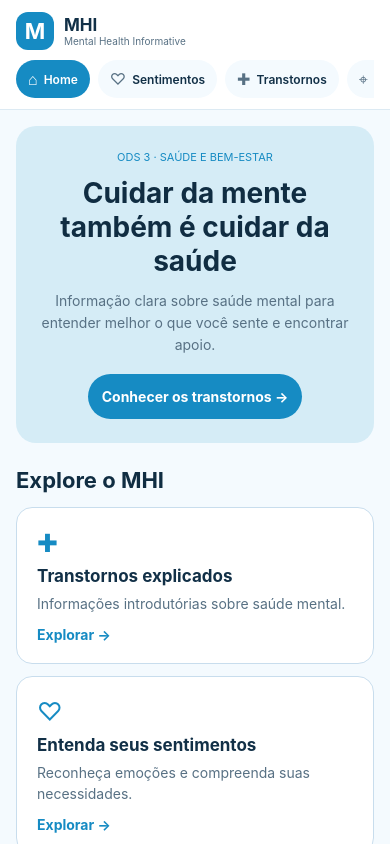
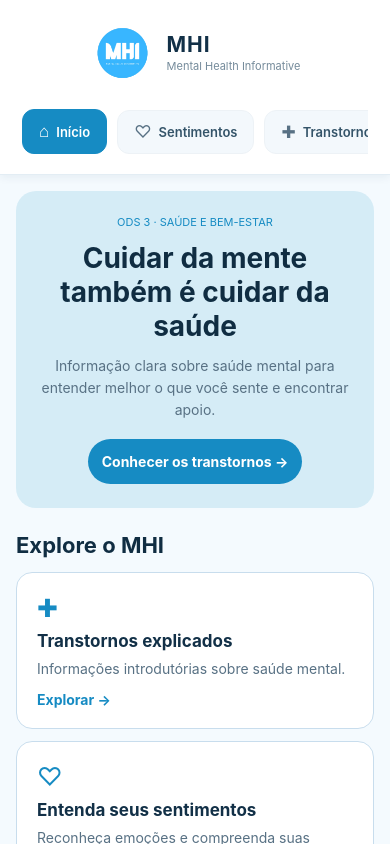
Before and after one commit to eduardosoaresdure/MHI, a React Native app in the folder mhi_expo/: screen /Home in a window 390 px wide. Built offline with nearby package versions, Linux system fonts and the light colour scheme.

Commit message:
Atualização do projeto MHI design

```diff
--- a/mhi_expo/components/header-temp.js
+++ b/mhi_expo/components/header-temp.js
@@ -1,5 +1,5 @@
 
-import React, { useEffect, useState } from 'react';
+import React, { useEffect, useState, useRef } from 'react';
 
 import {
   View,
@@ -7,12 +7,14 @@ import {
   Pressable,
   StyleSheet,
   ScrollView,
+  Animated,
+  Image,
 } from 'react-native';
 
 import AsyncStorage from '@react-native-async-storage/async-storage';
 
 const links = [
-  { nome: 'Home', tela: 'Home', icone: '⌂' },
+  { nome: 'Início', tela: 'Home', icone: '⌂' },
   { nome: 'Sentimentos', tela: 'Sentimentos', icone: '♡' },
   { nome: 'Transtornos', tela: 'Transtornos', icone: '✚' },
   { nome: 'Localização', tela: 'Localidades', icone: '⌖' },
@@ -20,6 +22,16 @@ const links = [
 
 export default function MHIHeader({ navigation, ativa }) {
   const [usuario, setUsuario] = useState(null);
+
+  const animacao = useRef(new Animated.Value(0)).current;
+
+  useEffect(() => {
+    Animated.timing(animacao, {
+      toValue: 1,
+      duration: 650,
+      useNativeDriver: true,
+    }).start();
+  }, []);
 
   useEffect(() => {
     async function verificarSessao() {
@@ -72,13 +84,33 @@ export default function MHIHeader({ navigation, ativa }) {
   }
 
   return (
-    <View style={styles.header}>
+    <Animated.View
+      style={[
+        styles.header,
+        {
+          opacity: animacao,
+          transform: [
+            {
+              translateY: animacao.interpolate({
+                inputRange: [0, 1],
+                outputRange: [-18, 0],
+              }),
+            },
+          ],
+        },
+      ]}
+    >
+      {/* IDENTIDADE DO MHI */}
       <Pressable
         style={styles.marca}
         onPress={() => navigation.navigate('Home')}
       >
         <View style={styles.logo}>
-          <Text style={styles.logoTexto}>M</Text>
+          <Image
+  source={require('../assets/MHI logo.png')}
+  style={styles.logo}
+  resizeMode="contain"
+/>
         </View>
 
         <View>
@@ -89,6 +121,7 @@ export default function MHIHeader({ navigation, ativa }) {
         </View>
       </Pressable>
 
+      {/* MENU E USUÁRIO */}
       <View style={styles.menuContainer}>
         <ScrollView
           horizontal
@@ -102,9 +135,10 @@ export default function MHIHeader({ navigation, ativa }) {
               <Pressable
                 key={item.tela}
                 onPress={() => navigation.navigate(item.tela)}
-          style={[
+                style={({ pressed }) => [
                   styles.link,
                   selecionada && styles.linkAtivo,
+                  pressed && styles.linkPressionado,
                 ]}
               >
                 <Text
@@ -136,7 +170,10 @@ export default function MHIHeader({ navigation, ativa }) {
             </Text>
 
             <Pressable
-        style={styles.botaoSair}
+              style={({ pressed }) => [
+                styles.botaoSair,
+                pressed && styles.botaoSairPressionado,
+              ]}
               onPress={sair}
             >
               <Text style={styles.textoSair}>Sair</Text>
@@ -144,7 +181,7 @@ export default function MHIHeader({ navigation, ativa }) {
           </View>
         )}
       </View>
-    </View>
+    </Animated.View>
   );
 }
 
@@ -152,75 +189,107 @@ const styles = StyleSheet.create({
   header: {
     backgroundColor: '#FFFFFF',
     borderBottomWidth: 1,
-    borderBottomColor: '#DCEAF3',
-    paddingHorizontal: 16,
-    paddingTop: 12,
-    paddingBottom: 8,
+    borderBottomColor: '#E3EDF4',
+    paddingHorizontal: 22,
+    paddingTop: 20,
+    paddingBottom: 16,
+    alignItems: 'center',
     zIndex: 1,
+
+    shadowColor: '#173B53',
+    shadowOffset: { width: 0, height: 3 },
+    shadowOpacity: 0.06,
+    shadowRadius: 8,
+    elevation: 3,
   },
 
+  // MARCA
   marca: {
     flexDirection: 'row',
     alignItems: 'center',
-    alignSelf: 'flex-start',
-    marginBottom: 10,
+    justifyContent: 'center',
+    marginBottom: 20,
   },
 
   logo: {
-    width: 38,
-    height: 38,
-    borderRadius: 12,
+    width: 48,
+    height: 48,
+    borderRadius: 15,
     backgroundColor: '#168BC3',
     alignItems: 'center',
     justifyContent: 'center',
-    marginRight: 10,
+    marginRight: 12,
   },
 
-  logoTexto: {
-    color: '#FFFFFF',
-    fontWeight: 'bold',
-    fontSize: 22,
+ logo: {
+  width: 65,
+  height: 65,
+  resizeMode: 'contain',
+  marginRight: 12,
 },
 
   nome: {
     color: '#123047',
     fontWeight: 'bold',
-    fontSize: 17,
+    fontSize: 21,
+    letterSpacing: 1,
   },
 
   subnome: {
-    color: '#587184',
-    fontSize: 10,
+    color: '#758B9B',
+    fontSize: 11,
+    marginTop: 2,
+  },
+
+  // MENU
+  menuContainer: {
+    width: '100%',
+    maxWidth: 1100,
+    flexDirection: 'row',
+    alignItems: 'center',
+    justifyContent: 'center',
+    flexWrap: 'wrap',
+    gap: 12,
   },
 
   menu: {
     alignItems: 'center',
-    gap: 8,
-    paddingBottom: 3,
+    justifyContent: 'center',
+    gap: 10,
+    paddingVertical: 4,
+    flexGrow: 1,
   },
 
   link: {
     flexDirection: 'row',
     alignItems: 'center',
-    gap: 6,
-    paddingVertical: 9,
-    paddingHorizontal: 12,
-    borderRadius: 20,
-    backgroundColor: '#F4FAFE',
+    gap: 7,
+    paddingVertical: 11,
+    paddingHorizontal: 16,
+    borderRadius: 12,
+    backgroundColor: '#F3F8FC',
+    borderWidth: 1,
+    borderColor: '#EDF2F6',
   },
 
   linkAtivo: {
     backgroundColor: '#168BC3',
+    borderColor: '#168BC3',
+  },
+
+  linkPressionado: {
+    backgroundColor: '#DCEFFA',
+    transform: [{ scale: 0.96 }],
   },
 
   icone: {
     color: '#587184',
-    fontSize: 16,
+    fontSize: 17,
   },
 
   linkTexto: {
-    color: '#123047',
-    fontSize: 12,
+    color: '#345469',
+    fontSize: 13,
     fontWeight: '600',
   },
 
@@ -228,18 +297,13 @@ const styles = StyleSheet.create({
     color: '#FFFFFF',
   },
 
-  menuContainer: {
-  flexDirection: 'row',
-  alignItems: 'center',
-  justifyContent: 'space-between',
-  gap: 12,
-},
-
+  // USUÁRIO
   areaUsuario: {
     flexDirection: 'row',
     alignItems: 'center',
+    justifyContent: 'center',
     gap: 10,
-  marginLeft: 10,
+    paddingLeft: 12,
   },
 
   nomeUsuario: {
@@ -250,10 +314,15 @@ nomeUsuario: {
   },
 
   botaoSair: {
-  backgroundColor: '#FCEAEA',
-  paddingVertical: 8,
-  paddingHorizontal: 13,
-  borderRadius: 9,
+    backgroundColor: '#FCEEEE',
+    paddingVertical: 9,
+    paddingHorizontal: 15,
+    borderRadius: 10,
+  },
+
+  botaoSairPressionado: {
+    backgroundColor: '#F5DADA',
+    transform: [{ scale: 0.95 }],
   },
 
   textoSair: {
@@ -261,5 +330,4 @@ textoSair: {
     fontWeight: 'bold',
     fontSize: 12,
   },
-
 });
--- a/mhi_expo/screens/cadastro.js
+++ b/mhi_expo/screens/cadastro.js
@@ -7,6 +7,7 @@ import {
   Pressable,
   StyleSheet,
   Alert,
+  Image,
 } from 'react-native';
 
 const API_URL = 'http://localhost:3000';
@@ -56,7 +57,11 @@ export default function CadastroScreen({ navigation }) {
 
   return (
     <View style={styles.fundo}>
-      <Text style={styles.logo}>MHI</Text>
+      <Image
+  source={require('../assets/MHI logo.png')}
+  style={styles.logo}
+  resizeMode="contain"
+/>
       <Text style={styles.titulo}>Criar conta</Text>
       <Text style={styles.descricao}>Cadastre-se para acessar o MHI.</Text>
 
@@ -113,11 +118,11 @@ const styles = StyleSheet.create({
     padding: 25,
   },
   logo: {
-    color: '#168BC3',
-    fontSize: 38,
-    fontWeight: 'bold',
-    textAlign: 'center',
-  },
+  width: 110,
+  height: 110,
+  alignSelf: 'center',
+  marginBottom: 15,
+},
   titulo: {
     color: '#102D42',
     fontSize: 25,
--- a/mhi_expo/screens/localidades.js
+++ b/mhi_expo/screens/localidades.js
@@ -61,7 +61,7 @@ export default function LocalizacaoScreen({ navigation }) {
         </Text>
 
         <View style={styles.mapa}>
-          <Text style={styles.emoji}>📍</Text>
+          <Text style={styles.emoji}></Text>
 
           <Text style={styles.nomeMapa}>Mapa dos serviços</Text>
 
--- a/mhi_expo/screens/login.js
+++ b/mhi_expo/screens/login.js
@@ -7,6 +7,7 @@ import {
   Pressable,
   StyleSheet,
   Alert,
+  Image,
 } from 'react-native';
 import AsyncStorage from '@react-native-async-storage/async-storage';
 
@@ -61,7 +62,11 @@ export default function LoginScreen({ navigation }) {
 
   return (
     <View style={styles.fundo}>
-      <Text style={styles.logo}>MHI</Text>
+      <Image
+  source={require('../assets/MHI logo.png')}
+  style={styles.logo}
+  resizeMode="contain"
+/>
       <Text style={styles.titulo}>Bem-vindo de volta!</Text>
       <Text style={styles.descricao}>Entre na sua conta para continuar.</Text>
 
@@ -107,11 +112,11 @@ const styles = StyleSheet.create({
     padding: 25,
   },
   logo: {
-    color: '#168BC3',
-    fontSize: 38,
-    fontWeight: 'bold',
-    textAlign: 'center',
-  },
+  width: 110,
+  height: 110,
+  alignSelf: 'center',
+  marginBottom: 15,
+},
   titulo: {
     color: '#102D42',
     fontSize: 25,
```
Lines whose indentation alone changed are shown as unchanged.
